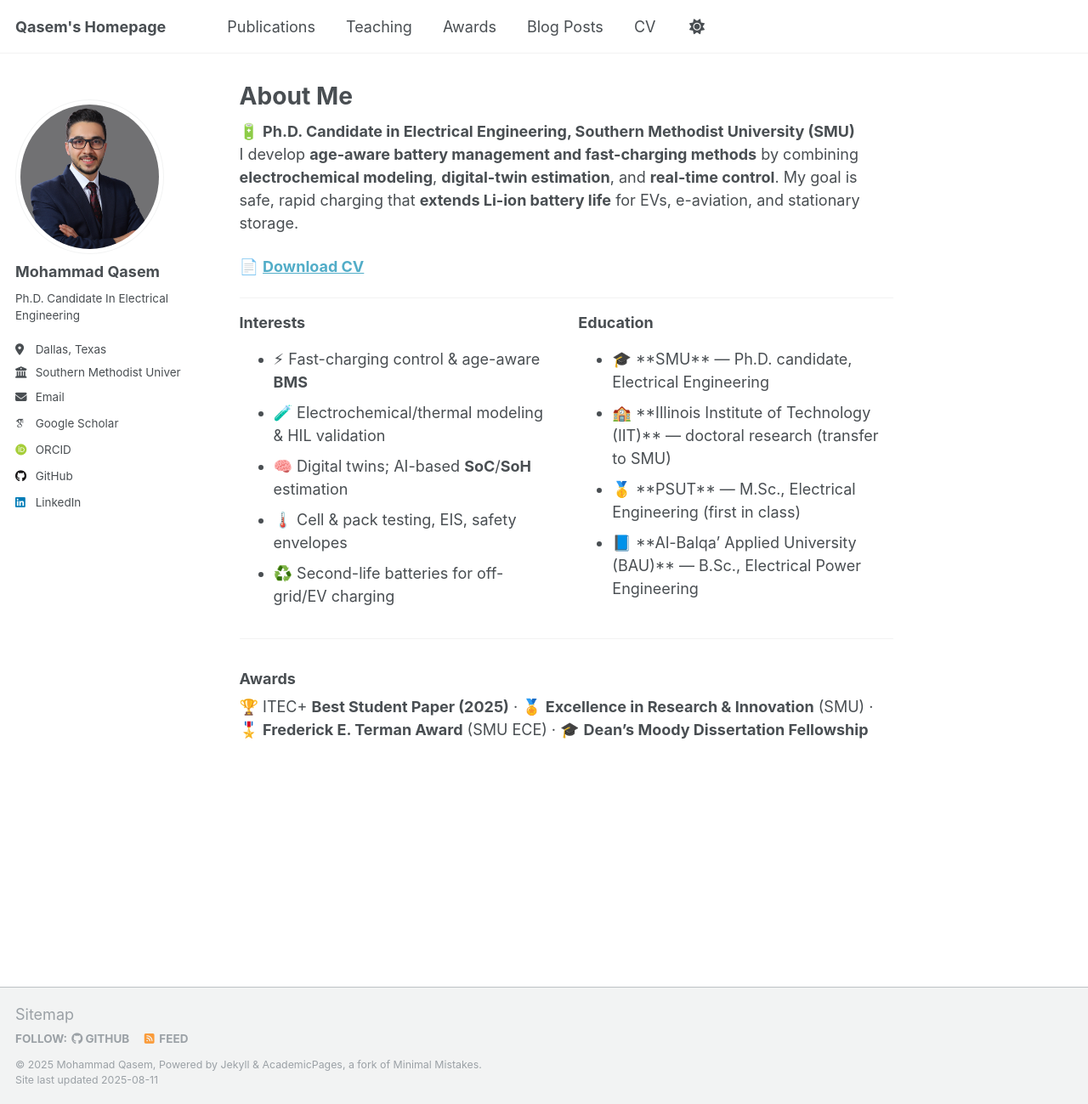
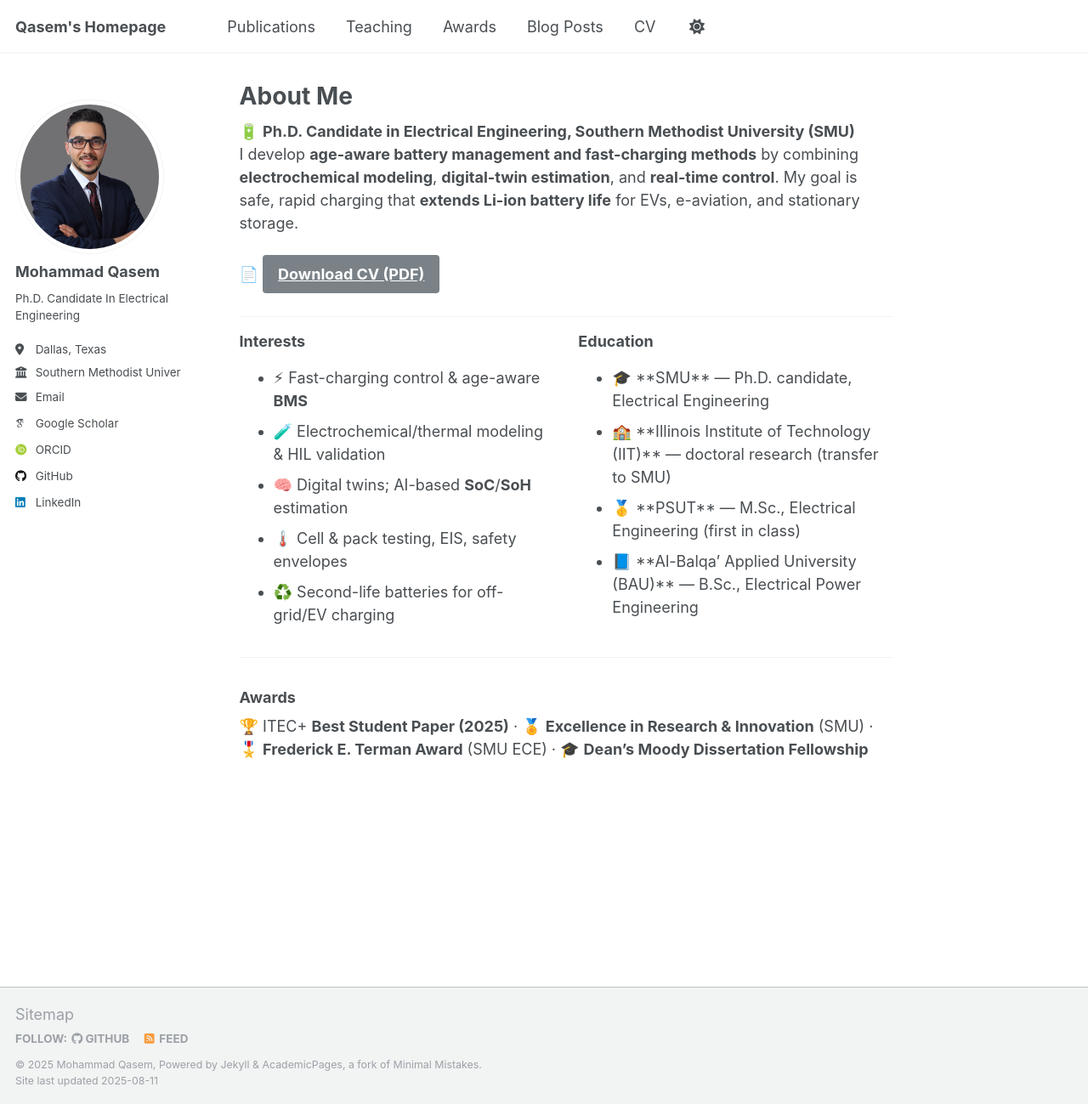
Before and after one commit to MohammadQasem97/Mohammad_Qasem.github.io, a Jekyll site: the page built from _pages/about.md, in a window 1280 px wide and 1299 px high. Shown: the whole window at 85% size. Built offline with Jekyll 4.4.1, drawn with Linux system fonts in a browser that asks for light colours; some web fonts are replaced; a script that is not in the unit is left out; part of the change alters nothing that is shown.

Commit message:
Update about.md

```diff
--- a/_pages/about.md
+++ b/_pages/about.md
@@ -10,7 +10,10 @@ redirect_from:
 🔋 **Ph.D. Candidate in Electrical Engineering, Southern Methodist University (SMU)**
 I develop **age-aware battery management and fast-charging methods** by combining **electrochemical modeling**, **digital-twin estimation**, and **real-time control**. My goal is safe, rapid charging that **extends Li-ion battery life** for EVs, e-aviation, and stationary storage.
 
-📄 **[Download CV]({{ '/files/Mohammad_Qasem_CV.pdf' | relative_url }})**
+📄 <a class="btn btn--primary btn--large"
+   href="https://MohammadQasem97.github.io/Mohammad_Qasem.github.io/files/MQ_CV.pdf"
+   target="_blank" rel="noopener">Download CV (PDF)</a>
+
 
 <hr/>
 
```
